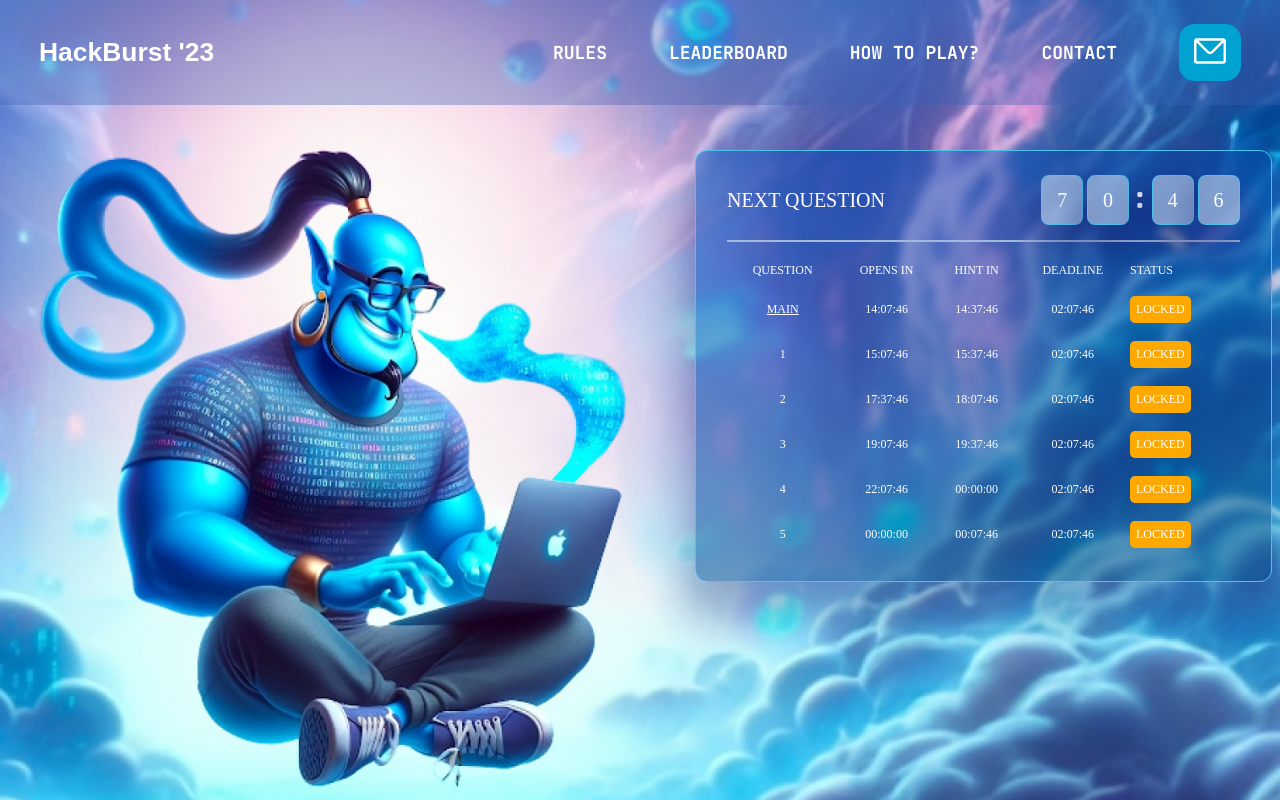
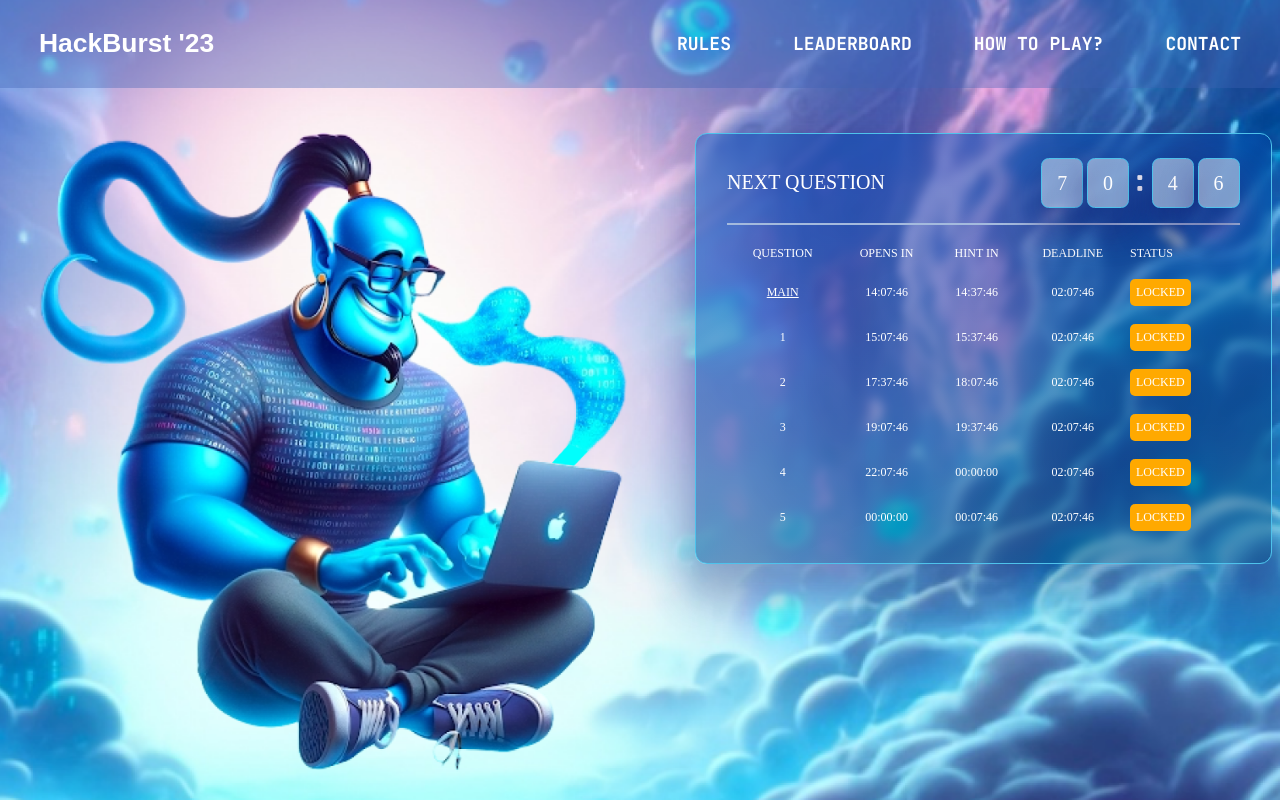
Before and after one commit to Thejus5/hackburst23, a React (Vite) app: page / in a window 1280 px wide. Built offline with nearby package versions, Linux system fonts and the light colour scheme; a web font is replaced by a local one.

Commit message:
Hide the mail icon

```diff
--- a/src/molecularComponets/Navigation/navigation.style.ts
+++ b/src/molecularComponets/Navigation/navigation.style.ts
@@ -26,6 +26,9 @@ export const StyledNav = styled.nav`
     margin-right: 62px;
     text-transform: uppercase;
     cursor: pointer;
+  }
+  .textLinks:last-child{
+    margin: 0;
   }
 
   .hamburgerMenu {
--- a/src/molecularComponets/Navigation/navigation.tsx
+++ b/src/molecularComponets/Navigation/navigation.tsx
@@ -53,7 +53,7 @@ function Navigation() {
           <p className="textLinks" onClick={toggleContact}>
             contact
           </p>
-          <IconButton icon={MailIcon}/>
+          {/* <IconButton icon={MailIcon}/> */}
         </div>
         <label className="hamburgerMenu">
           <input type="checkbox" />
@@ -72,7 +72,7 @@ function Navigation() {
             <p className="textLinks" onClick={toggleContact}>
               contact
             </p>
-            <IconButton icon={MailIcon}/>
+            {/* <IconButton icon={MailIcon}/> */}
           </div>
         </aside>
       </div>
```
